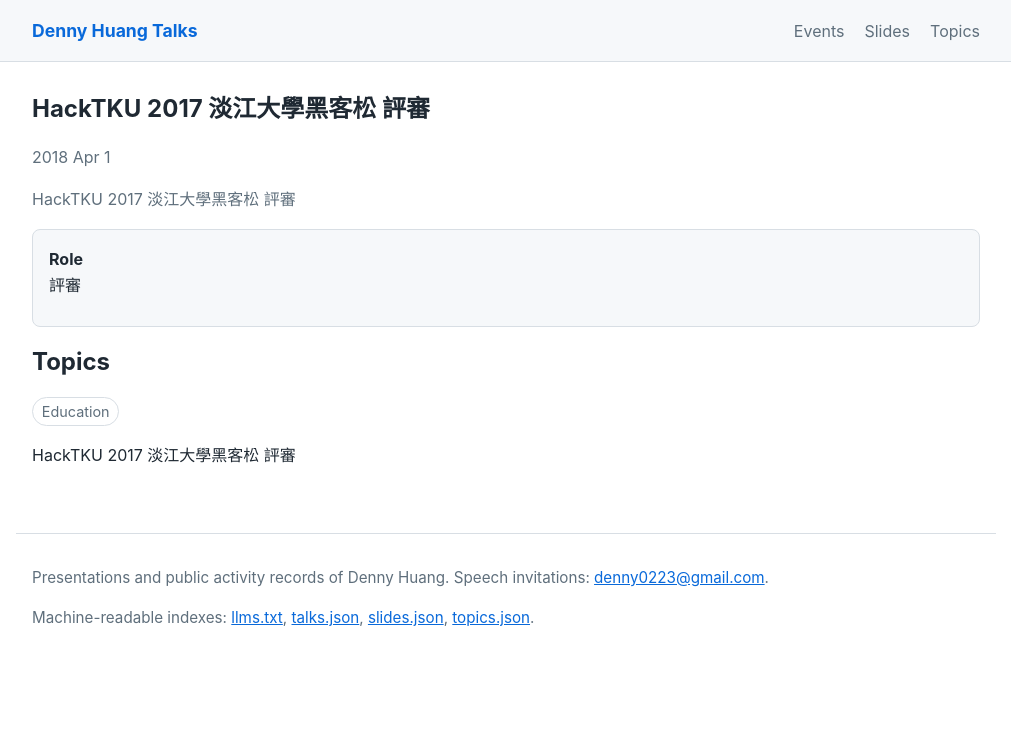
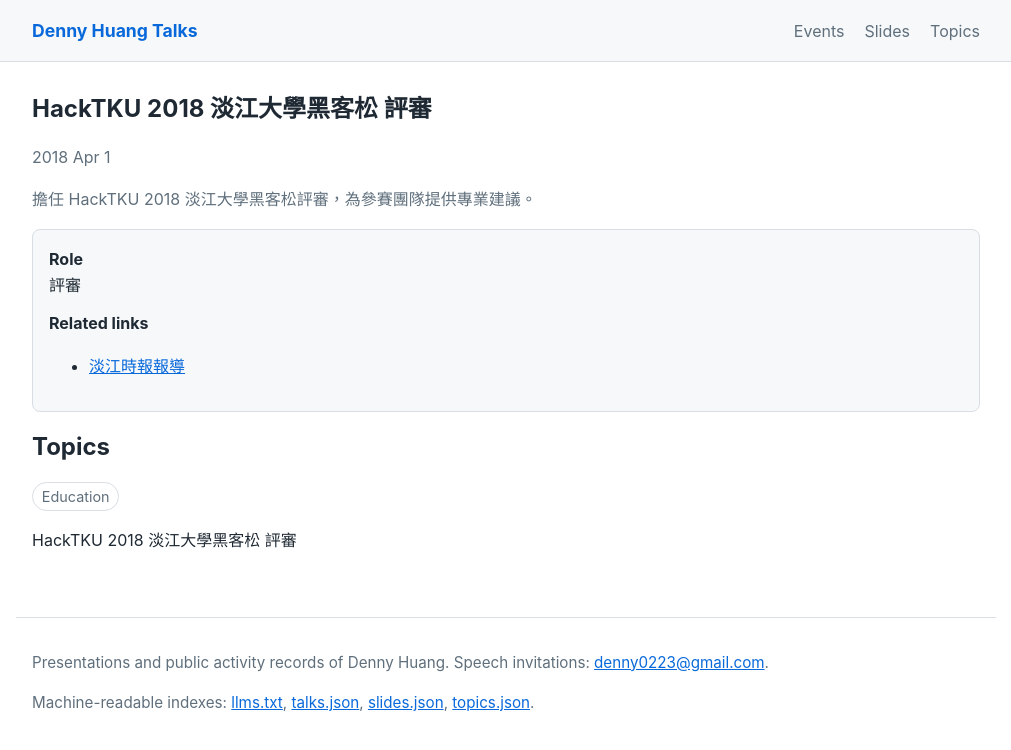
Before and after one commit to denny0223/talks, a Jekyll site: the page built from _events/2018-04-01-hacktku-2017.md, in a window 1280 px wide. Shown: the top 750 px of the page, without its empty margins (134-1145 px from the left). Built offline with Jekyll 4.4.1, drawn with Linux system fonts in a browser that asks for light colours.

Commit message:
data: correct historical event details and resource links

```diff
--- a/_events/2018-04-01-hacktku-2017.md
+++ b/_events/2018-04-01-hacktku-2017.md
@@ -1,17 +1,19 @@
 ---
-title: "HackTKU 2017 淡江大學黑客松 評審"
+title: "HackTKU 2018 淡江大學黑客松 評審"
 date: 2018-04-01
 event: ""
 event_url: ""
 role: "judge"
 language: "zh-TW"
-summary: "HackTKU 2017 淡江大學黑客松 評審"
+summary: "擔任 HackTKU 2018 淡江大學黑客松評審，為參賽團隊提供專業建議。"
 topics:
   - "education"
 slides: []
 videos: []
-links: []
+links:
+  - label: "淡江時報報導"
+    url: "https://tkutimes.az.tku.edu.tw/SAN2016/pdf/1063-3.pdf"
 ---
 
 
-HackTKU 2017 淡江大學黑客松 評審
+HackTKU 2018 淡江大學黑客松 評審
```
Also changed, not shown: _events/2015-12-02-with-rschiang.md (+1 -1 lines), _events/2016-10-29-app.md (+1 -1 lines), _events/2023-07-30-coscup-2023-day-2-coscup-infrastructure-review.md (+3 -3 lines).
